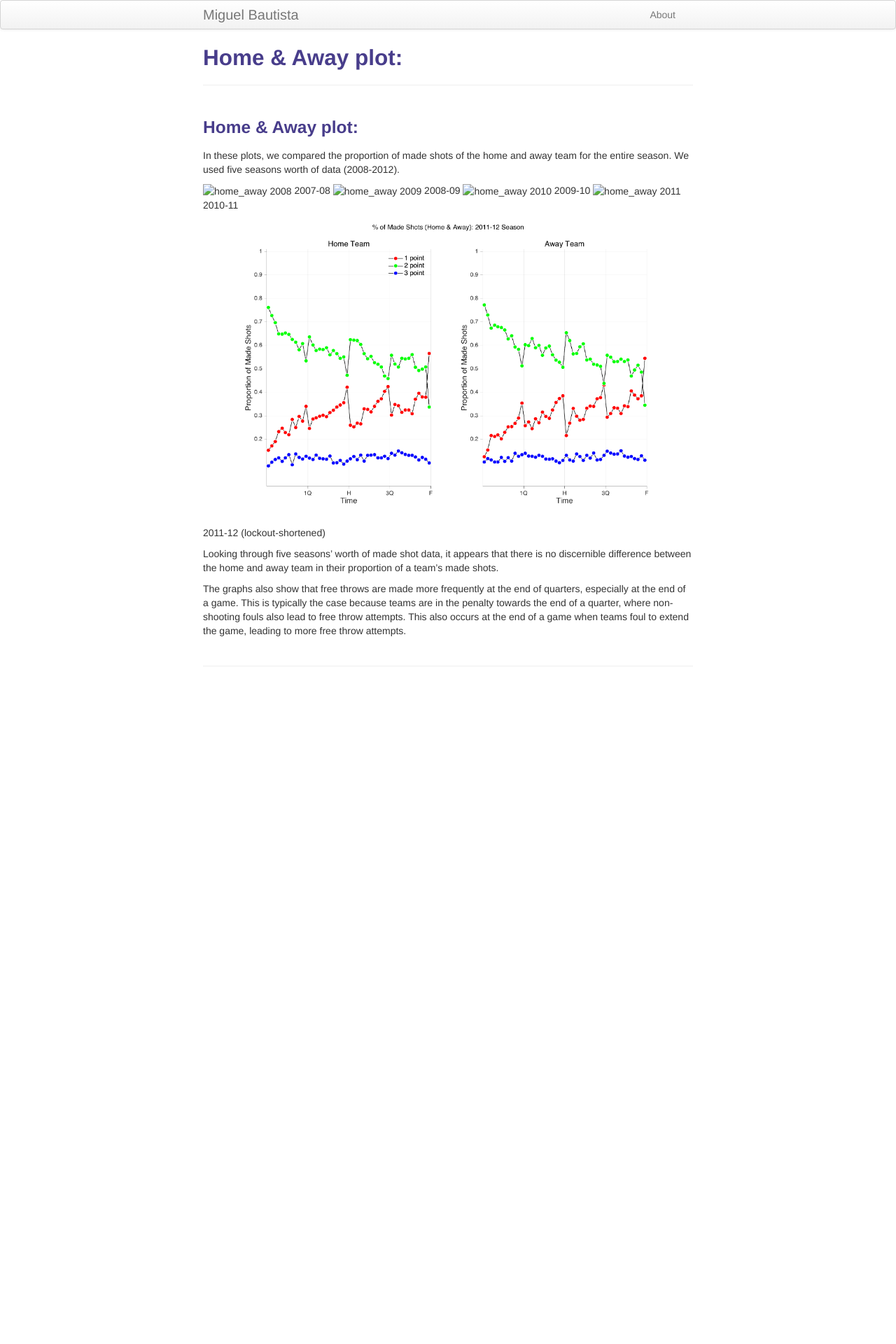
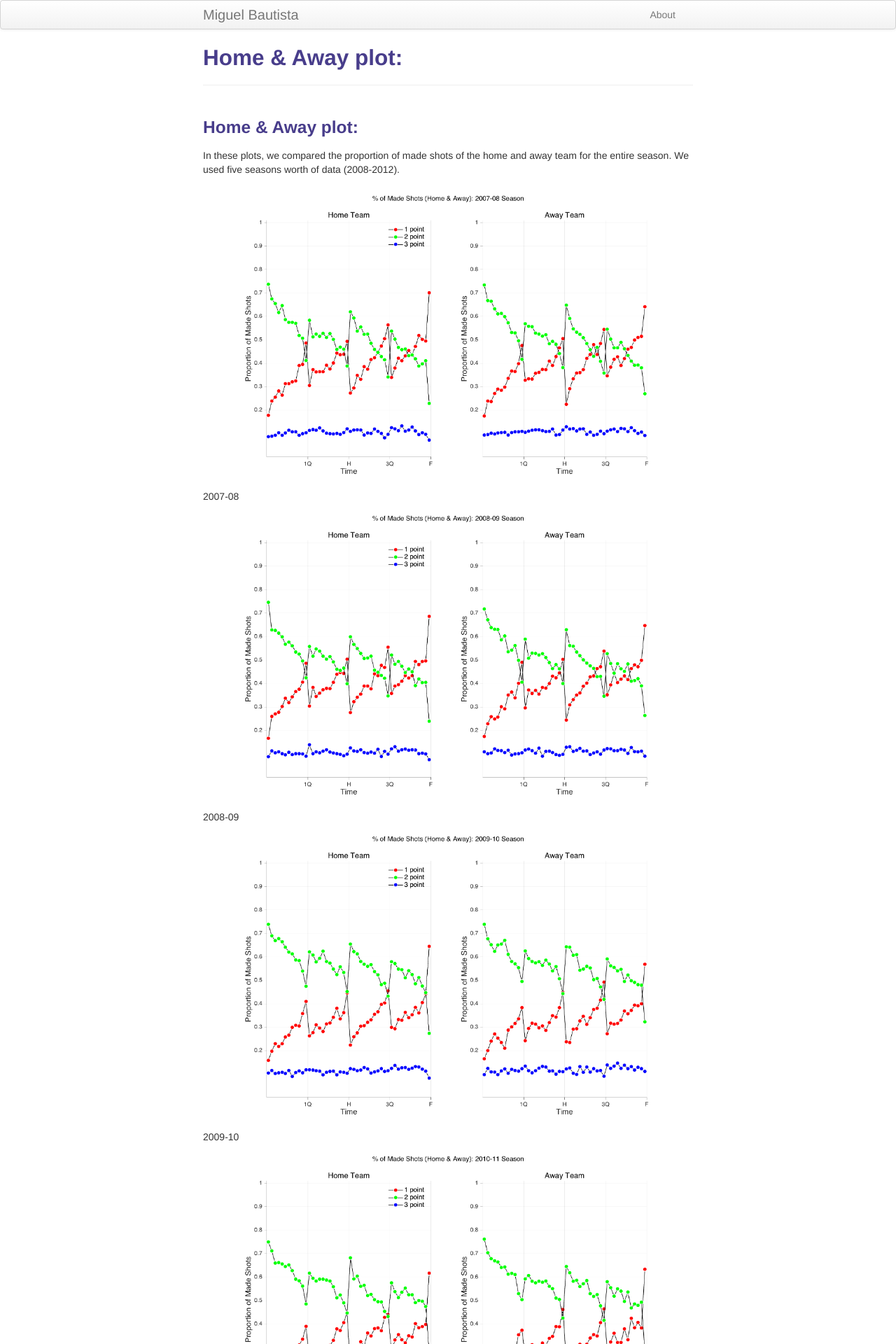
Before and after one commit to mbguel/mbguel.github.io, a Jekyll site: the page built from pages/publpics/homeaway.md, in a window 1280 px wide. Shown: the top 1920 px of the page at 70% size. Built offline with Jekyll 4.4.1, drawn with Linux system fonts in a browser that asks for light colours; our own code applies the rules of GitHub Pages for plain Markdown files; before the commit the page ends 983 px from its top, so only the background shows below that.

Commit message:
more commits

```diff
--- a/pages/publpics/homeaway.md
+++ b/pages/publpics/homeaway.md
@@ -2,17 +2,15 @@
 
 In these plots, we compared the proportion of made shots of the home and away team for the entire season. We used five seasons worth of data (2008-2012).
 
-![home_away 2008](./Home%20and%20Away%20-%20Made%20Shot%20Percentage/Home_Away_Made_Shots_Pct_2008.png)
+![home_away 2008](/assets/bigpublpics/Basketball Visualizations/Home and Away - Made Shot Percentage/Home_Away_Made_Shots_Pct_2008.png)
 2007-08
-![home_away 2009](./Home%20and%20Away%20-%20Made%20Shot%20Percentage/Home_Away_Made_Shots_Pct_2009.png)
+![home_away 2009](/assets/bigpublpics/Basketball Visualizations/Home and Away - Made Shot Percentage/Home_Away_Made_Shots_Pct_2009.png)
 2008-09
-![home_away 2010](./Home%20and%20Away%20-%20Made%20Shot%20Percentage/Home_Away_Made_Shots_Pct_2010.png)
+![home_away 2010](/assets/bigpublpics/Basketball Visualizations/Home and Away - Made Shot Percentage/Home_Away_Made_Shots_Pct_2010.png)
 2009-10
-![home_away 2011](./Home%20and%20Away%20-%20Made%20Shot%20Percentage/Home_Away_Made_Shots_Pct_2011.png)
+![home_away 2011](/assets/bigpublpics/Basketball Visualizations/Home and Away - Made Shot Percentage/Home_Away_Made_Shots_Pct_2011.png)
 2010-11
-<!-- ![home_away 2012](./Home%20and%20Away%20-%20Made%20Shot%20Percentage/Home_Away_Made_Shots_Pct_2012.png) -->
 ![home_away_2012](/assets/bigpublpics/Basketball Visualizations/Home and Away - Made Shot Percentage/Home_Away_Made_Shots_Pct_2012.png)
-
 2011-12 (lockout-shortened)
 
 Looking through five seasons' worth of made shot data, it appears that there is no discernible difference between the home and away team in their proportion of a team's made shots.
```
Also changed, not shown: index.md (+1 -1 lines).
